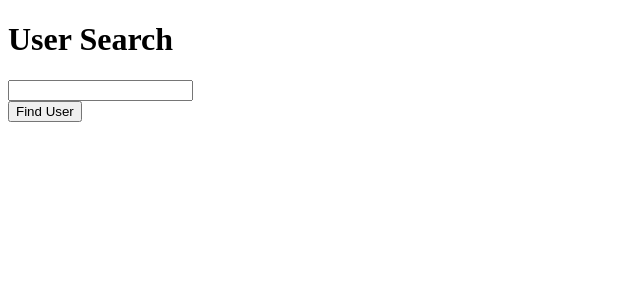
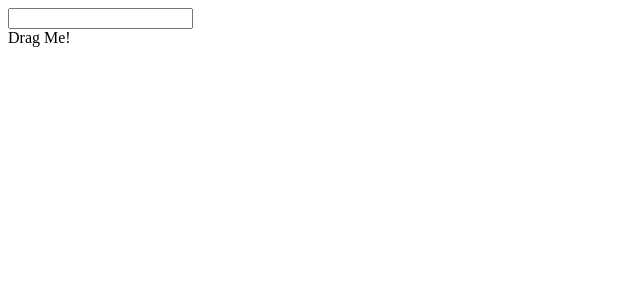
Before and after one commit to MayaAusset/react-typescript, a React (Create React App) app: page / in a window 1280 px wide. Shown: the top 300 px of the page, without its empty margins (0-640 px from the left). Built offline with nearby package versions, Linux system fonts and the light colour scheme.

Commit message:
event handlers with ts and react

```diff
--- /dev/null
+++ b/src/events/EventComponent.tsx
@@ -0,0 +1,18 @@
+const EventComponent: React.FC = () => {
+  const onChange = (event: React.ChangeEvent<HTMLInputElement>) => {
+    console.log(event);
+  };
+  const onDragStart = (event: React.DragEvent<HTMLInputElement>) => {
+    console.log(event);
+  };
+  return (
+    <div>
+      <input onChange={onChange} />
+      <div draggable onDragStart={onDragStart}>
+        Drag Me!
+      </div>
+    </div>
+  );
+};
+
+export default EventComponent;
--- a/src/index.tsx
+++ b/src/index.tsx
@@ -1,10 +1,10 @@
 import ReactDOM from 'react-dom';
-import UserSearch from './state/UserSearch';
+import EventComponent from './events/EventComponent';
 
 const App = () => {
   return (
     <div>
-      <UserSearch/>
+      <EventComponent />
     </div>
   );
 };
```
